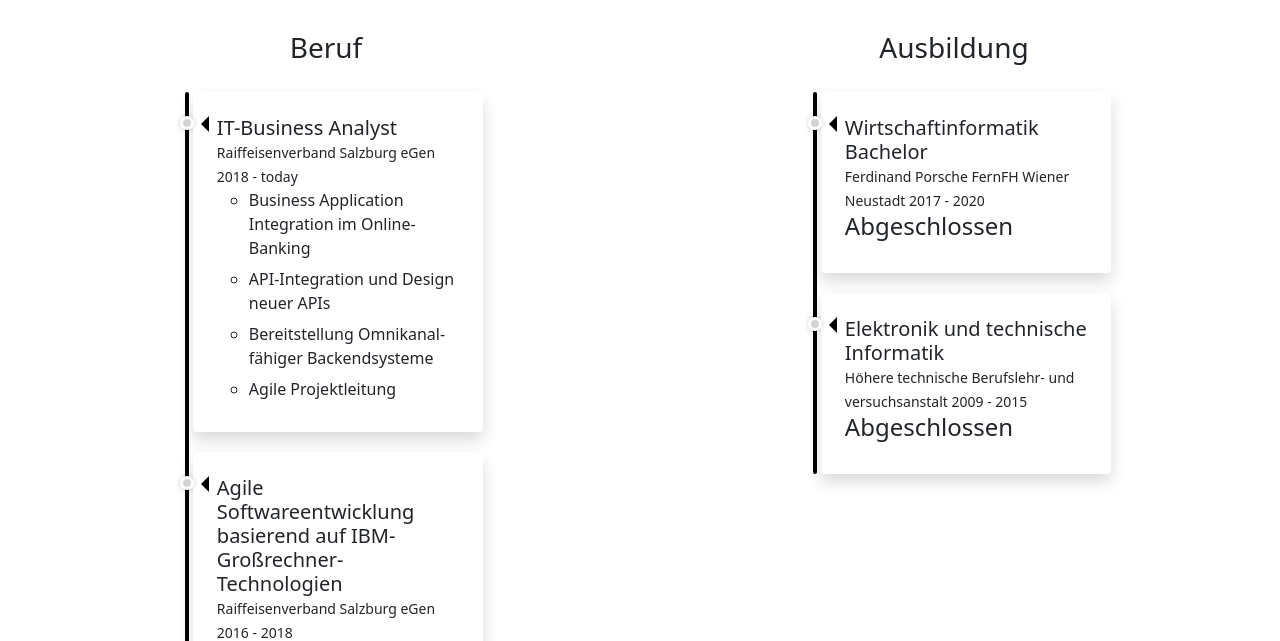
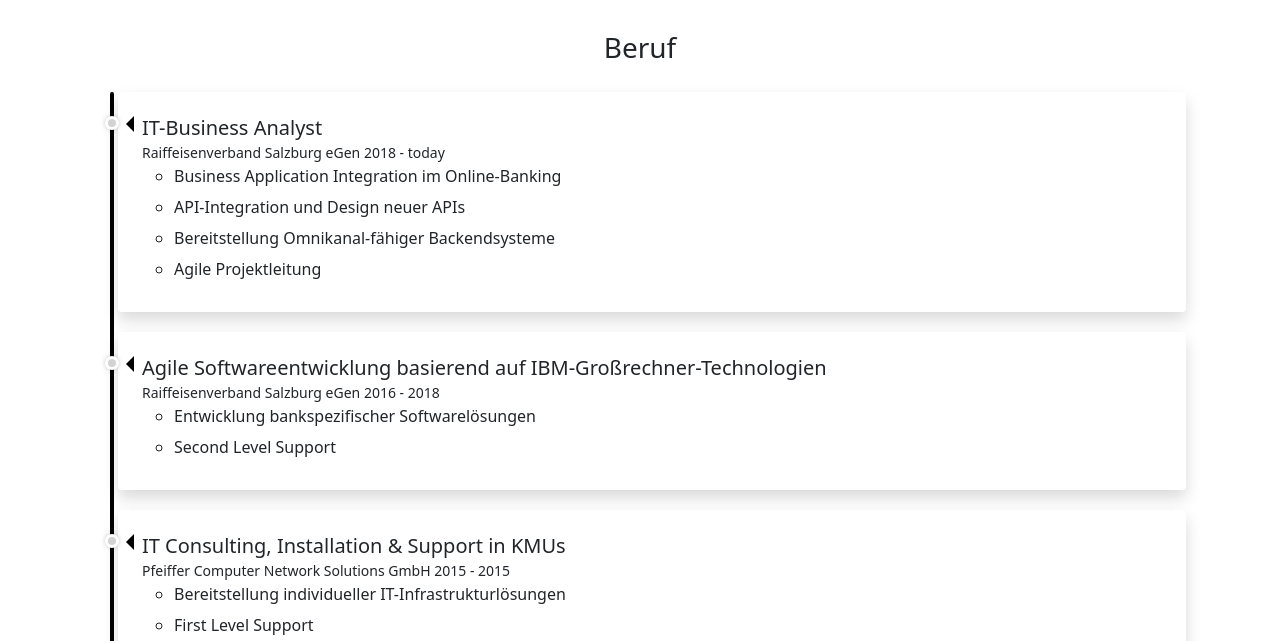
Before and after one commit to PfeifferMartin/m-pfeiffer, a website: page public/index.html in a window 1280 px wide. Shown: the part 658-1299 px from the top of the page. Drawn offline with nearby package versions, Linux system fonts and the light colour scheme.

Commit message:
added xxl breakpoint for timeline

```diff
--- a/public/index.html
+++ b/public/index.html
@@ -55,11 +55,11 @@
   <div class="container-fluid">
     <div id="main-row" class="row m-0">
       <h1 class="text-center">Laufbahn</h1>
-      <div class="col-xl m-0">
+      <div class="col-xxl m-0">
         <div class="container py-5">
           <h3 class="text-center">Beruf</h3>
           <div class="row">
-            <div class="col-xl-7 mx-auto">
+            <div class="col-xxl-7 mx-auto">
               <ul class="timeline">
                 <li class="timeline-item bg-white rounded ml-3 p-4 shadow">
                   <div class="timeline-arrow"></div>
@@ -114,11 +114,11 @@
           </div>
         </div>
       </div>
-      <div class="col-xl m-0">
+      <div class="col-xxl m-0">
         <div class="container py-5">
           <h3 class="text-center">Ausbildung</h3>
           <div class="row">
-            <div class="col-xl-7 mx-auto">
+            <div class="col-xxl-7 mx-auto">
               <ul class="timeline">
                 <li class="timeline-item bg-white rounded ml-3 p-4 shadow">
                   <div class="timeline-arrow"></div>
```
